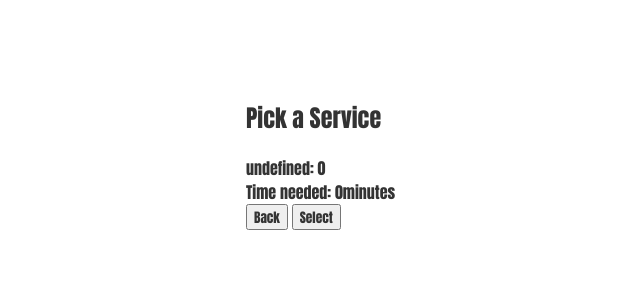
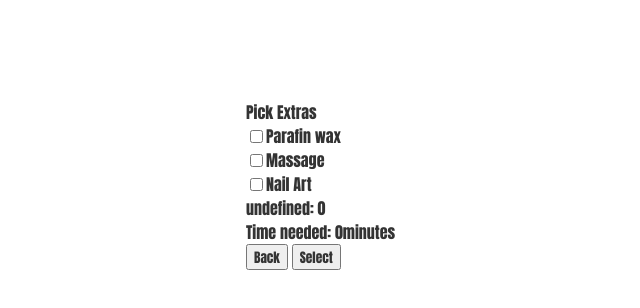
Before and after one commit to DavidANegrete/p3.gravymobiledevelopment.com, a plain HTML site: page index.html in a window 1280 px wide. Both pictures are taken after a click on the button "Select". Shown: the whole page, without its empty margins (262-902 px from the left). Drawn offline with nearby package versions, Linux system fonts and the light colour scheme.

Commit message:
Added some methods to change some functionality on the select button.

```diff
--- a/index.html
+++ b/index.html
@@ -20,9 +20,9 @@
 
 
        <!-- Start with the service -->
-        <h2>Pick a Service</h2>
 
 
+<div class = 'head' id = 'head'></div>
 <div class = 'display' id = 'display'></div>
     <!--- adding a dive to show the results -->
 <div class ='results' id='results'></div>
--- a/js/appointment-book.js
+++ b/js/appointment-book.js
@@ -8,6 +8,8 @@
 	var time=0;
     var label;
     var service;
+    var extras;
+    var visited=0;
 
 /***
  * Inner clusters of radio buttons.
@@ -50,12 +52,19 @@
                                     '<input type="radio" class="service-type" name="service-type" id="gel_polish">'+
                                     '<label for="gel_polish">Gel Polish</label><br>';
 
+    var add_on_checkbox           = '<input type="checkbox" class = "add-on" name="add-on" id = "parafin">'+
+                                    '<label for="parafin">Parafin wax</label><br>'+
+                                    '<input type="checkbox" class = "add-on" name="add-on" id = "massage">'+
+                                    '<label for="massage">Massage</label><br>'+
+                                    '<input type="checkbox" class = "add-on" name="add-on" id = "nail-art">'+
+                                    '<label for="nail-art">Nail Art</label><br>';
+
+
 /**
  * displaying the main options
  */
-
+$('#head').html('Pick a Service');
 $('#display').html(main_options);
-
 
 /***
 * Click listener for the initial radio button UI. The termination of the UI will result in the cost
@@ -150,7 +159,7 @@ $('input[name=service]').click(function() {
         });
 
 
-		console.log(label);
+
 	}
 
     //Can be regular polish (cost = 35, time = 30) or gel polish (cost = 35, time = 45).
@@ -202,58 +211,50 @@ $('input[name=service]').click(function() {
 });
 //EO main options
 
-
-
-
-
-
-
-
-
-
 /***
- * Function that will be used to calculate the cost and amount of time needed for a service and time needed.
+ * Click listener for for the select button.
  **/
 
 $('#select-service').click(function() {
 
 
-    $('#results').html( service + ': ' + cost + '<br>' +
-                        'Time needed: ' + time + 'minutes');
-
-    addOn();
+      displayTotal();
 
 
 
+    addOn();
+});
 
+function displayTotal(){
+    $('#results').html( service + ': ' + cost + '<br>' +
+        'Time needed: ' + time + 'minutes');
 
+}
+
+/***
+*This function changes the heading and also displays new HTML in the display area
+***/
+
+function addOn(){
+    visited = 1;
+
+    $('#head').html('Pick Extras');
+    $('#display').html(add_on_checkbox);
+
+}
+
+$('#back').click(function() {
 
 });
 
+$('input[name=add-on]').change( function() {
 
-function addOn(){
-    $('#display').html('');
+    var $input = $( this );
+    if($input.is(":checked")){
+        console.log('Checked');
+    }
 
 
+    //get the label element that comes after this inner radio button
 
-}
-
-
-/***
-*Function that will show main menu and set everything to 0
-***/
-
-$('#back').click(function() {
-
-
-
-
-
-
-
-
-
-
-
-
-});
+    });
```
